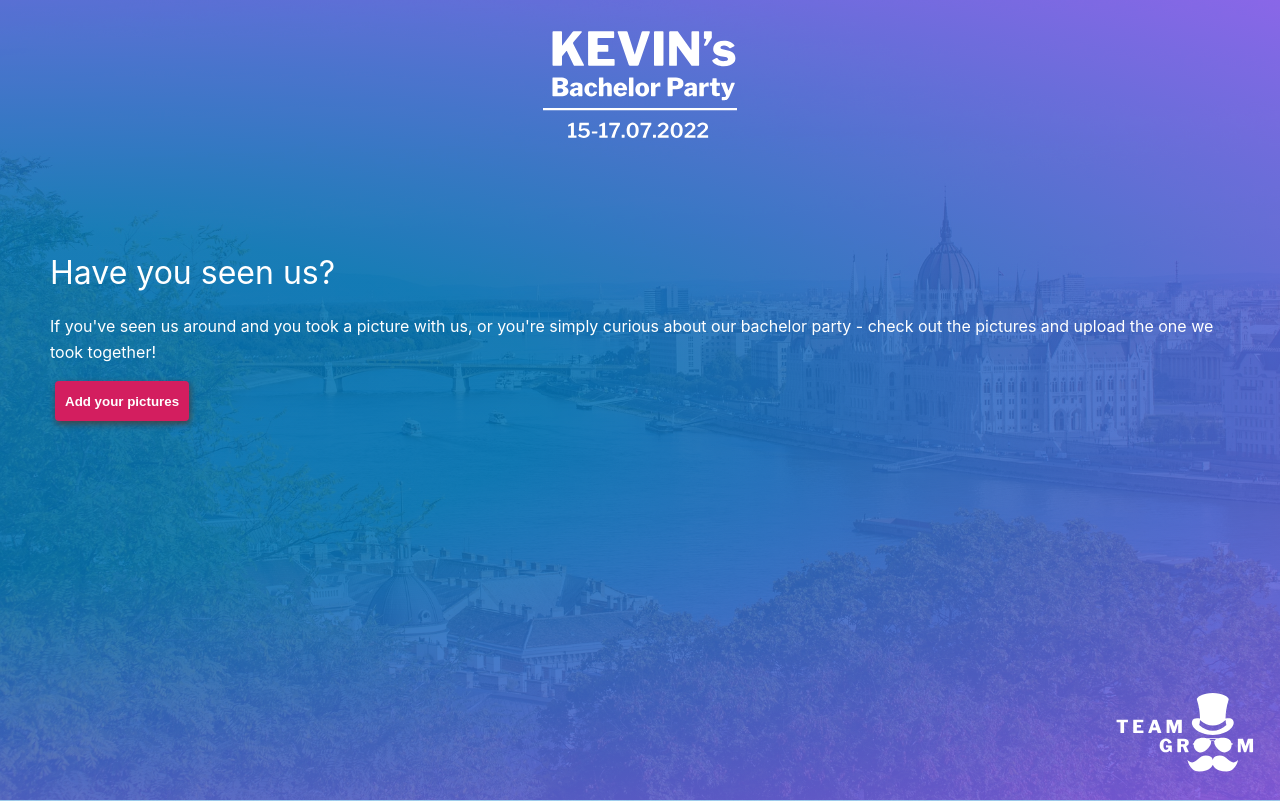
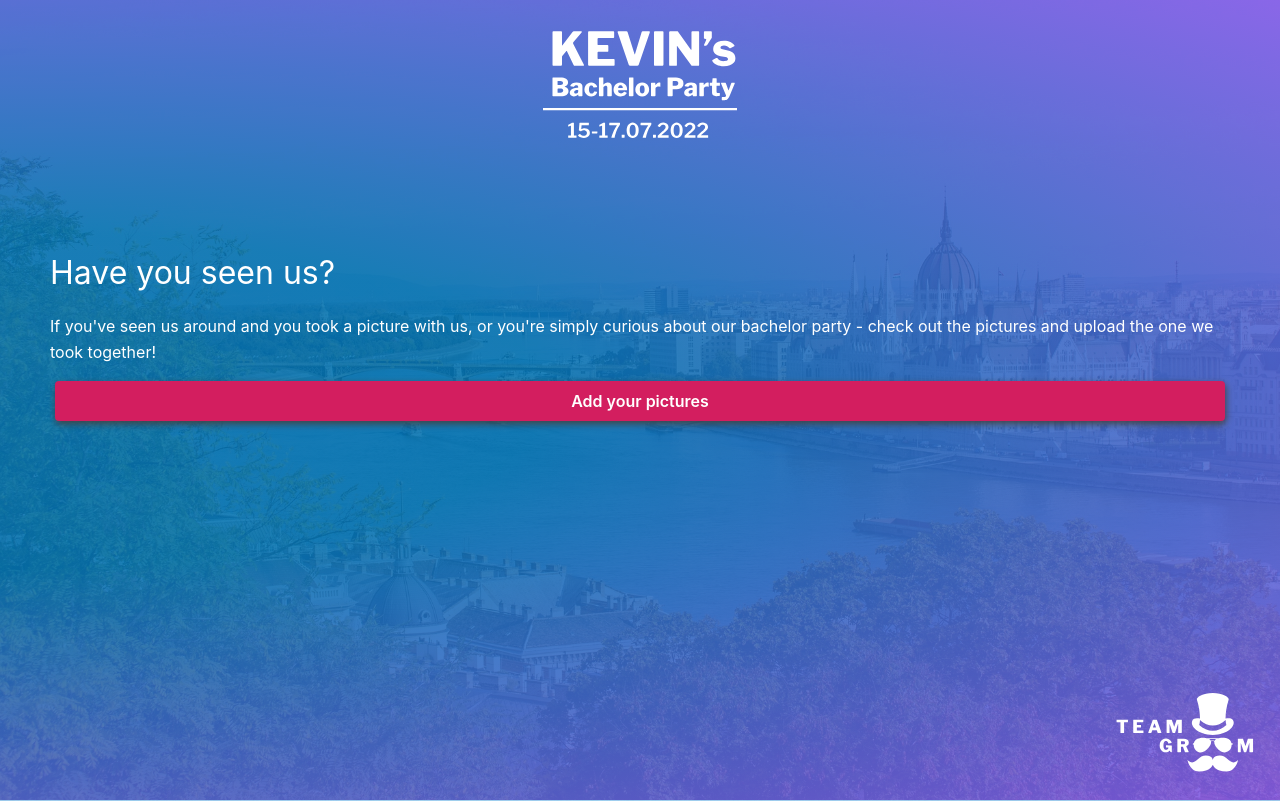
Before and after one commit to denysvitali/kevinbachelor-party, a Vue app: page /seen-you in a window 1280 px wide. Shown: the top 801 px of the page. Built offline with nearby package versions, Linux system fonts and the light colour scheme.

Commit message:
fix: ActionItem href

```diff
--- a/src/components/ActionButton.vue
+++ b/src/components/ActionButton.vue
@@ -4,7 +4,8 @@ const props = defineProps(["color", "to", "href"]);
 
 <template>
   <div v-if="props.href !== undefined">
-    <button
+      <a
+        :href="href"
         :class="[
           'action-button',
           { [`color-${props.color}`]: !!props.color },
@@ -12,7 +13,7 @@ const props = defineProps(["color", "to", "href"]);
         ]"
       >
       <slot />
-    </button>
+    </a>
   </div>
   <div v-else>
     <router-link custom :to="props['to']" v-slot="{ href, navigate, isActive }">
```
Also changed, not shown: 2 other files (tests, documents, lock files or other folders). Lines whose indentation alone changed are shown as unchanged.
